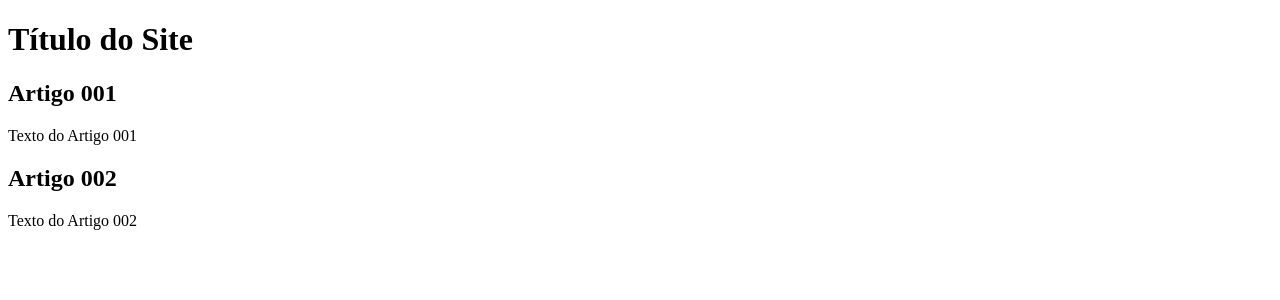
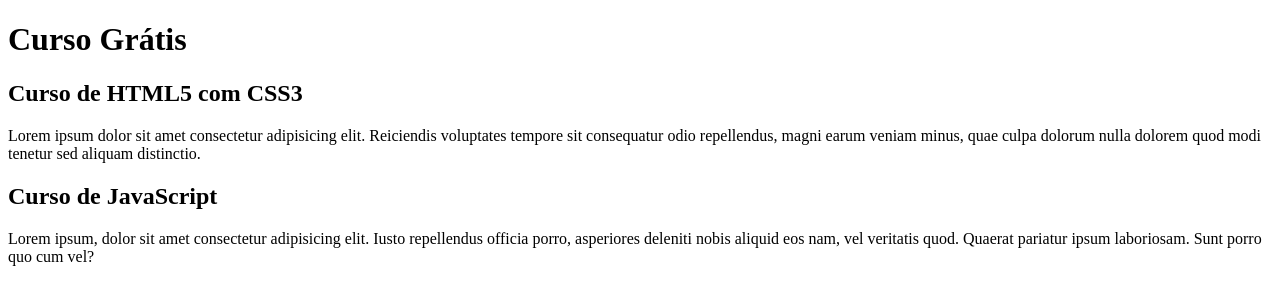
Before and after one commit to Rafael-Antunes-Brasil/projeto-site, a plain HTML site: page index.html in a window 1280 px wide. Drawn offline with Linux system fonts and the light colour scheme.

Commit message:
comecei a escrever conteudo

```diff
--- a/index.html
+++ b/index.html
@@ -9,15 +9,15 @@
 <body>
     <main>
         <header>
-            <h1>Título do Site</h1>
+            <h1>Curso Grátis</h1>
         </header>
         <article>
-            <h2>Artigo 001</h2>
-            <p>Texto do Artigo 001</p>
+            <h2>Curso de HTML5 com CSS3</h2>
+            <p>Lorem ipsum dolor sit amet consectetur adipisicing elit. Reiciendis voluptates tempore sit consequatur odio repellendus, magni earum veniam minus, quae culpa dolorum nulla dolorem quod modi tenetur sed aliquam distinctio.</p>
         </article>
         <article>
-            <h2>Artigo 002</h2>
-            <p>Texto do Artigo 002</p>
+            <h2>Curso de JavaScript</h2>
+            <p>Lorem ipsum, dolor sit amet consectetur adipisicing elit. Iusto repellendus officia porro, asperiores deleniti nobis aliquid eos nam, vel veritatis quod. Quaerat pariatur ipsum laboriosam. Sunt porro quo cum vel?</p>
         </article>
     </main>
 </body>
```
